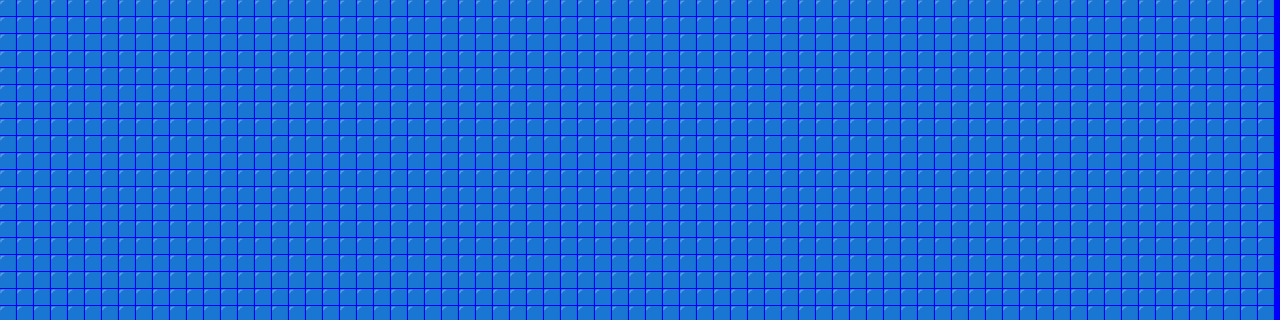
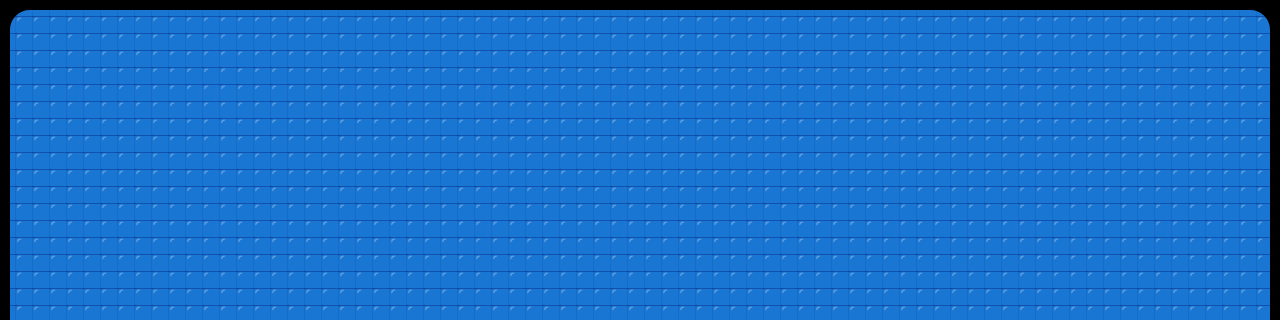
Before and after one commit to franzenzenhofer/flapimoji, a plain HTML site: page index.html in a window 1280 px wide. Shown: the top 320 px of the page. Drawn offline with Linux system fonts and the light colour scheme.

Commit message:
now with a border

```diff
--- a/index.html
+++ b/index.html
@@ -6,18 +6,37 @@
 <title>Flapimoji - Emoji Flappy Bird</title>
 <style>
 
+html {
+    box-sizing: border-box;
+}
+
 * {
     margin: 0;
     padding: 0;
-    box-sizing: border-box;
+    box-sizing: inherit;
+}
+
+body {
+    margin: 0;
+    background-color: #00f;
     overflow: hidden;
 }
 
-    body { margin: 0; overflow: hidden; background-color: #00f; }
-    #grid { display: grid; gap: 1px; width: 100vw; height: 100vh; }
-    .cell { width: 16px; height: 16px; display: flex; justify-content: center; align-items: center; }
-</style>
-<style>
+#grid {
+    display: grid;
+    gap: 1px;
+    width: 100vw;
+    height: 100vh;
+}
+
+.cell {
+    width: 16px;
+    height: 16px;
+    display: flex;
+    justify-content: center;
+    align-items: center;
+}
+
 #tabToFlap {
     position: absolute;
     top: 50%;
@@ -27,6 +46,30 @@
     z-index: 1000;
     display: none;
 }
+
+html:before, html:after {
+    content: "";
+    position: fixed;
+    top: 0;
+    left: 0;
+    z-index: 0; /* Setting it beneath the game elements */
+}
+
+html:before {
+    width: calc(100% - 20px);
+    height: calc(100% - 20px);
+    border: 10px solid black;
+    box-shadow: 0 0 15px 5px rgba(0, 0, 0, 0.2); /* Optional */
+}
+
+html:after {
+    width: calc(100% - 20px);
+    height: calc(100% - 20px);
+    border: 10px solid black;
+    border-radius: 30px;  /* Rounded corner */
+}
+
+
 </style>
 </head>
 <body>
```
Lines whose indentation alone changed are shown as unchanged.
